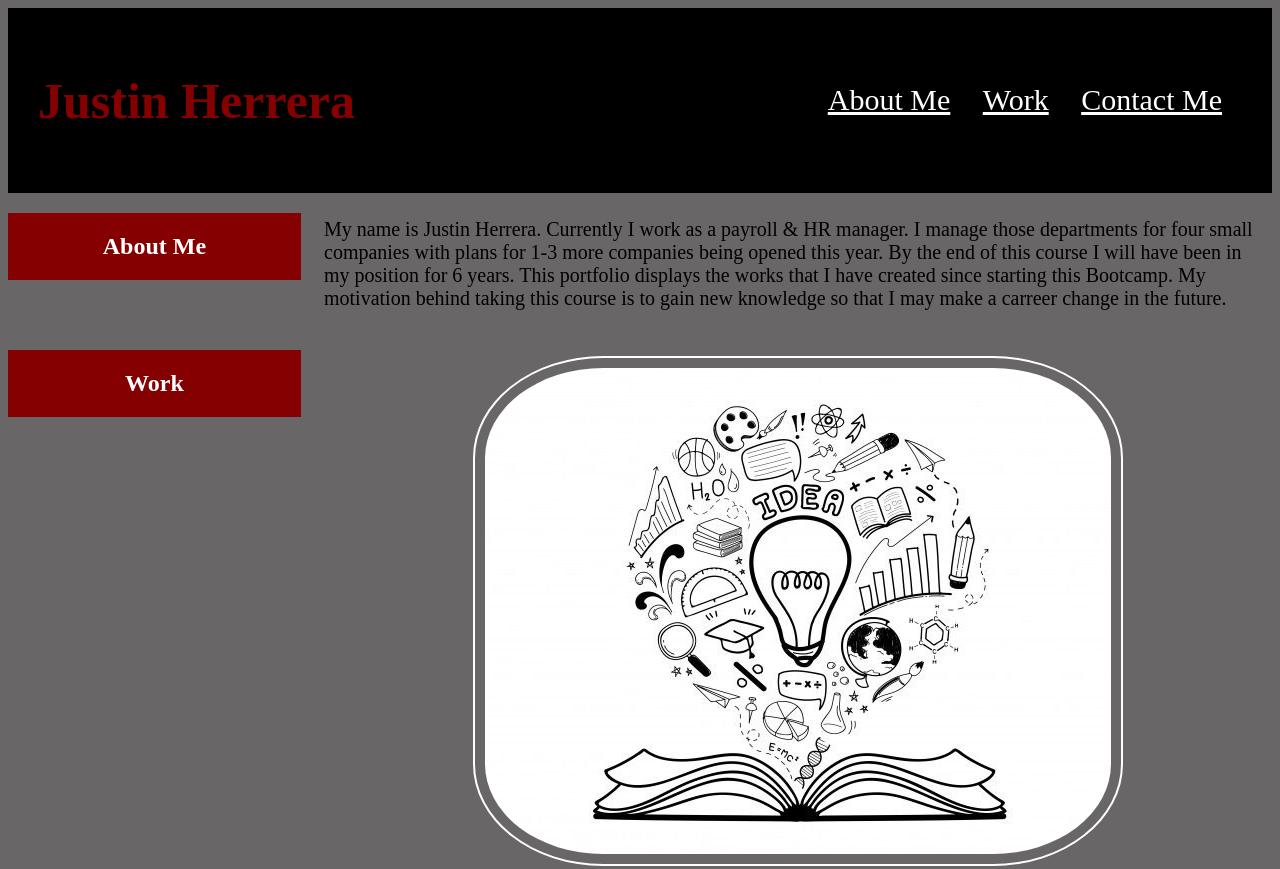
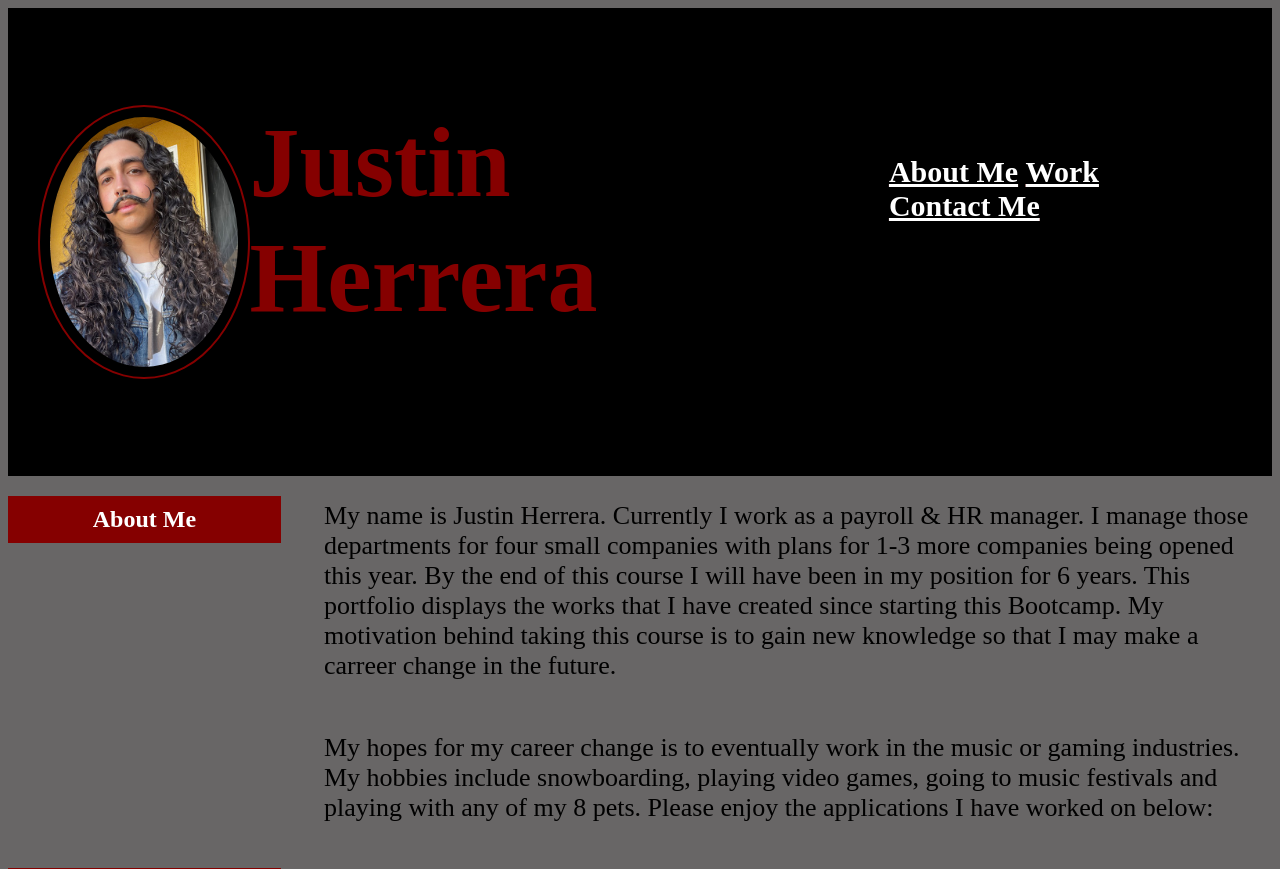
Before and after one commit to johnemurphy1/Challenge2-my-professional-portfolio, a plain HTML site: page index.html in a window 1280 px wide. Shown: the top 869 px of the page. Drawn offline with Linux system fonts and the light colour scheme.

Commit message:
Added a read me file for the repo and put finishing touches on the code

```diff
--- a/assets/css/style.css
+++ b/assets/css/style.css
@@ -3,6 +3,7 @@
   --deep-red: #850000;
   --white: #ffffff;
   --black: #000000;
+}
 
 header {
 
@@ -12,16 +13,24 @@ header {
   color: var(--deep-red);
 }
 
+h1 {
+  display: flex;
+  justify-content: space-between;
+}
+
+#profile-picture {
+  max-height: 250px;
+  border-radius: 50%;
+}
+
 header h1 {
-  display: inline-block;
-  font-size: 50px;
+  display: flex;
+  font-size: 100px;
 }
 
 header nav {
   font-size: 30px;
-  padding-top: 15px;
-  margin-right: 20px;
-  float: right;
+  padding: 20px;
 }
 
 header nav ul {
@@ -30,7 +39,7 @@ header nav ul {
 
 header nav ul li {
   display: inline-block;
-  margin-left: 25px;
+  justify-content: space-between;
   text-decoration: underline;
 }
 
@@ -43,7 +52,7 @@ body {
   display: flex;
   justify-content:space-around;
   margin-right: 20px;
-  padding: 20px;
+  padding: 10px;
   clear: both;
   float: left;
   width: 20%;
@@ -63,14 +72,16 @@ body {
 }
 
 .bio {
-  font-size: 20px;
+  font-size: 26px;
 }
 
 #main-project {
-  flex: 1 1 150px;
+  flex: 1 1 50px;
+  max-width: 600px;
 }
 
 .other-projects  {
+  justify-content: center;
   flex: 1 1 50;
   min-block-size: 100px;
   max-block-size: 400px;
@@ -85,7 +96,7 @@ img {
 
 #contact-me {
   display: inline-block;
-  justify-content: space-around;
+  justify-content: space-between;
   font-size: 25px;
   font-weight: 150%;
   text-decoration: underline;
--- a/index.html
+++ b/index.html
@@ -12,8 +12,7 @@
 
     <Header>
         <h1>
-            Justin Herrera
-        </h1>
+            <img src="./assets/images/ME.jpg" id="profile-picture"> Justin  Herrera
             <nav>
                 <ul>
                     <li>
@@ -24,35 +23,33 @@
                     </li>
                     <li>
                         <a href="#contact-me">Contact Me</a>
-
                     </li>
                 </ul>
             </nav>
+        </h1>
     </Header>
 
     <main>
         <section id="about-me">
             <h2 class="title">About Me</h2>
             <p class="right-side bio">My name is Justin Herrera. Currently I work as a payroll & HR manager. I manage those departments for four small companies with plans for 1-3 more companies being opened this year. By the end of this course I will have been in my position for 6 years. This portfolio displays the works that I have created since starting this Bootcamp. My motivation behind taking this course is to gain new knowledge so that I may make a carreer change in the future.  </p>
-
+            <p class="right-side bio">My hopes for my career change is to eventually work in the music or gaming industries. My hobbies include snowboarding, playing video games, going to music festivals and playing with any of my 8 pets. Please enjoy the applications I have worked on below:</p>
         </section>
         <section >
             <h2 class="work title">Work</h2>
             <section class="right-side">
                 <a href="https://justino11247.github.io/prework-study-guide/">
-                    <img src="/assets/images/idea book.jpg" alt="Graphic picture of a book opening up with a lightbuld with other words and icons representing ideas." id="main-project"/>
+                    <img src="/assets/images/bowtie-cat.png" alt="Graphic of a cat with a bowtie that was included in our prework study guide for the course." id="main-project"/>
                 </a>
             </section>
         </section>
         <section id="challenges" class="right-side">
-            <section>
             <a href="https://justino11247.github.io/Challenge1-refactoring-horiseon-webpage/"  >
                     <img src="/assets/images/idea book.jpg" alt="Graphic picture of a book opening up with a lightbuld with other words and icons representing ideas." class="other-projects"/>
             </a>
-                <a><img src="/assets/images/website-construction-illustration_86047-170.avif"  class="other-projects"/> </a>
-                <a><img src="/assets/images/website-construction-illustration_86047-170.avif"  class="other-projects"/>  </a>
-                <a><img src="/assets/images/website-construction-illustration_86047-170.avif"  class="other-projects"/> </a>
-            </section>
+            <a><img src="/assets/images/website-construction-illustration_86047-170.avif" alt="Cartoon mage of construction workers around a giant laptop with 404 Error on the screen." class="other-projects"/> </a>
+            <a><img src="/assets/images/website-construction-illustration_86047-170.avif" alt="Cartoon mage of construction workers around a giant laptop with 404 Error on the screen." class="other-projects"/>  </a>
+            <a><img src="/assets/images/website-construction-illustration_86047-170.avif" alt="Cartoon mage of construction workers around a giant laptop with 404 Error on the screen." class="other-projects"/> </a>
         </section>
         <section>
             <h2 class="title">Contact Me</h2>
```
Also changed, not shown: assets/images/ME.jpg (added), assets/images/Portfolio-screenshot.jpg (added), assets/images/bowtie-cat.png (added), 1 other file. Lines whose indentation alone changed are shown as unchanged.
